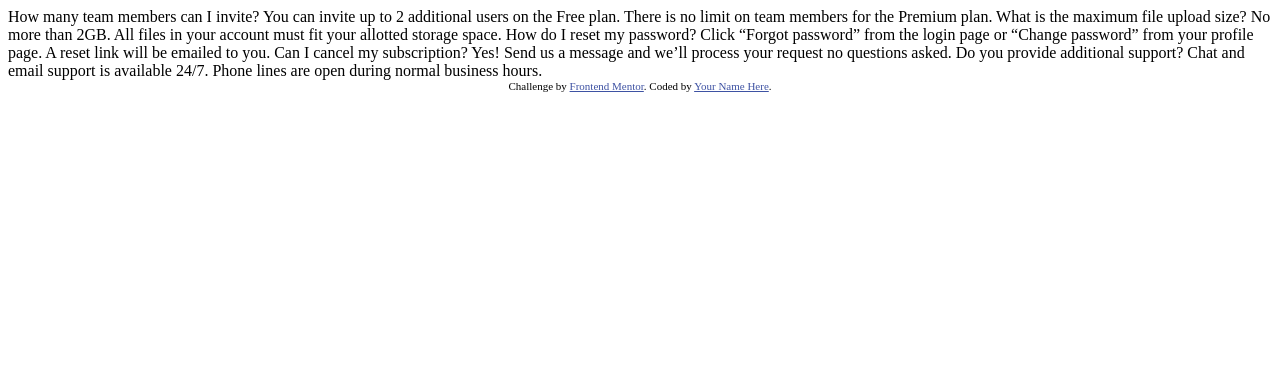
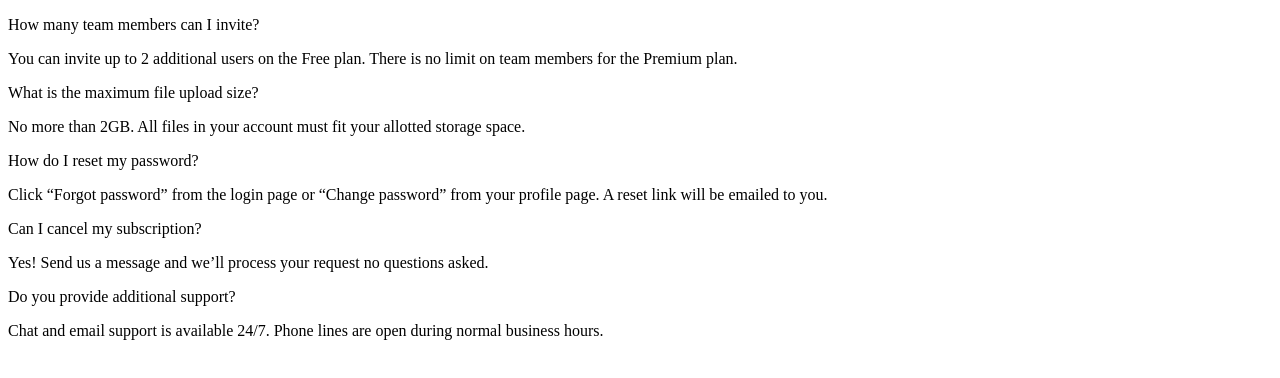
Before and after one commit to w3bdev1/faq-accordion-card, a plain HTML site: page index.html in a window 1280 px wide. Drawn offline with Linux system fonts and the light colour scheme.

Commit message:
Initial markup done

```diff
--- a/index.html
+++ b/index.html
@@ -2,39 +2,40 @@
 <html lang="en">
 <head>
   <meta charset="UTF-8">
-  <meta name="viewport" content="width=device-width, initial-scale=1.0"> <!-- displays site properly based on user's device -->
-
+  <meta name="viewport" content="width=device-width, initial-scale=1.0">
   <link rel="icon" type="image/png" sizes="32x32" href="./images/favicon-32x32.png">
-
   <title>Frontend Mentor | FAQ Accordion Card</title>
-
-  <!-- Feel free to remove these styles or customise in your own stylesheet 👍 -->
-  <style>
-    .attribution { font-size: 11px; text-align: center; }
-    .attribution a { color: hsl(228, 45%, 44%); }
-  </style>
 </head>
 <body>
-  How many team members can I invite?
-  You can invite up to 2 additional users on the Free plan. There is no limit on
-  team members for the Premium plan.
-
-  What is the maximum file upload size?
-  No more than 2GB. All files in your account must fit your allotted storage space.
-
-  How do I reset my password?
-  Click “Forgot password” from the login page or “Change password” from your profile page.
-  A reset link will be emailed to you.
-
-  Can I cancel my subscription?
-  Yes! Send us a message and we’ll process your request no questions asked.
-
-  Do you provide additional support?
-  Chat and email support is available 24/7. Phone lines are open during normal business hours.
-
+	<main>
+		<section class="faqs">
+			<div class="faq">
+				<p class="question">How many team members can I invite?</p>
+				<p class="answer">You can invite up to 2 additional users on the Free plan. There is no limit on team members for the Premium plan.</p>
+			</div>
+			<div class="faq">
+				<p class="question">What is the maximum file upload size?</p>
+				<p class="answer">No more than 2GB. All files in your account must fit your allotted storage space.</p>
+			</div>
+			<div class="faq">
+				<p class="question">How do I reset my password?</p>
+				<p class="answer">Click “Forgot password” from the login page or “Change password” from your profile page. A reset link will be emailed to you.</p>
+			</div>
+			<div class="faq">
+				<p class="question">Can I cancel my subscription?</p>
+				<p class="answer">Yes! Send us a message and we’ll process your request no questions asked.</p>
+			</div>
+			<div class="faq">
+				<p class="question">Do you provide additional support?</p>
+				<p class="answer">Chat and email support is available 24/7. Phone lines are open during normal business hours.</p>
+			</div>
+		</section>
+	</main>
+  <!--
   <div class="attribution">
     Challenge by <a href="https://www.frontendmentor.io?ref=challenge" target="_blank">Frontend Mentor</a>.
     Coded by <a href="#">Your Name Here</a>.
   </div>
+  -->
 </body>
 </html>
```
